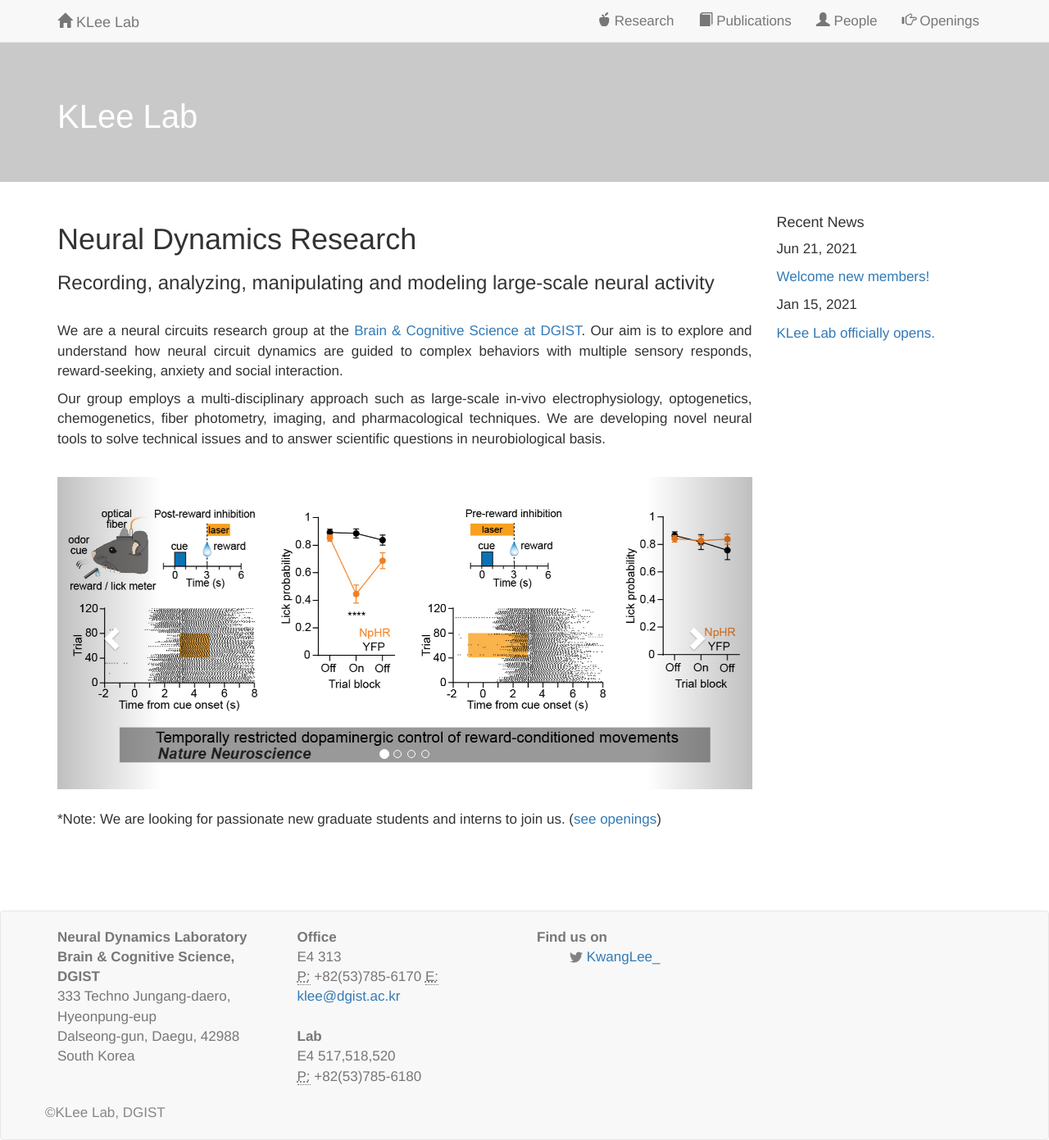
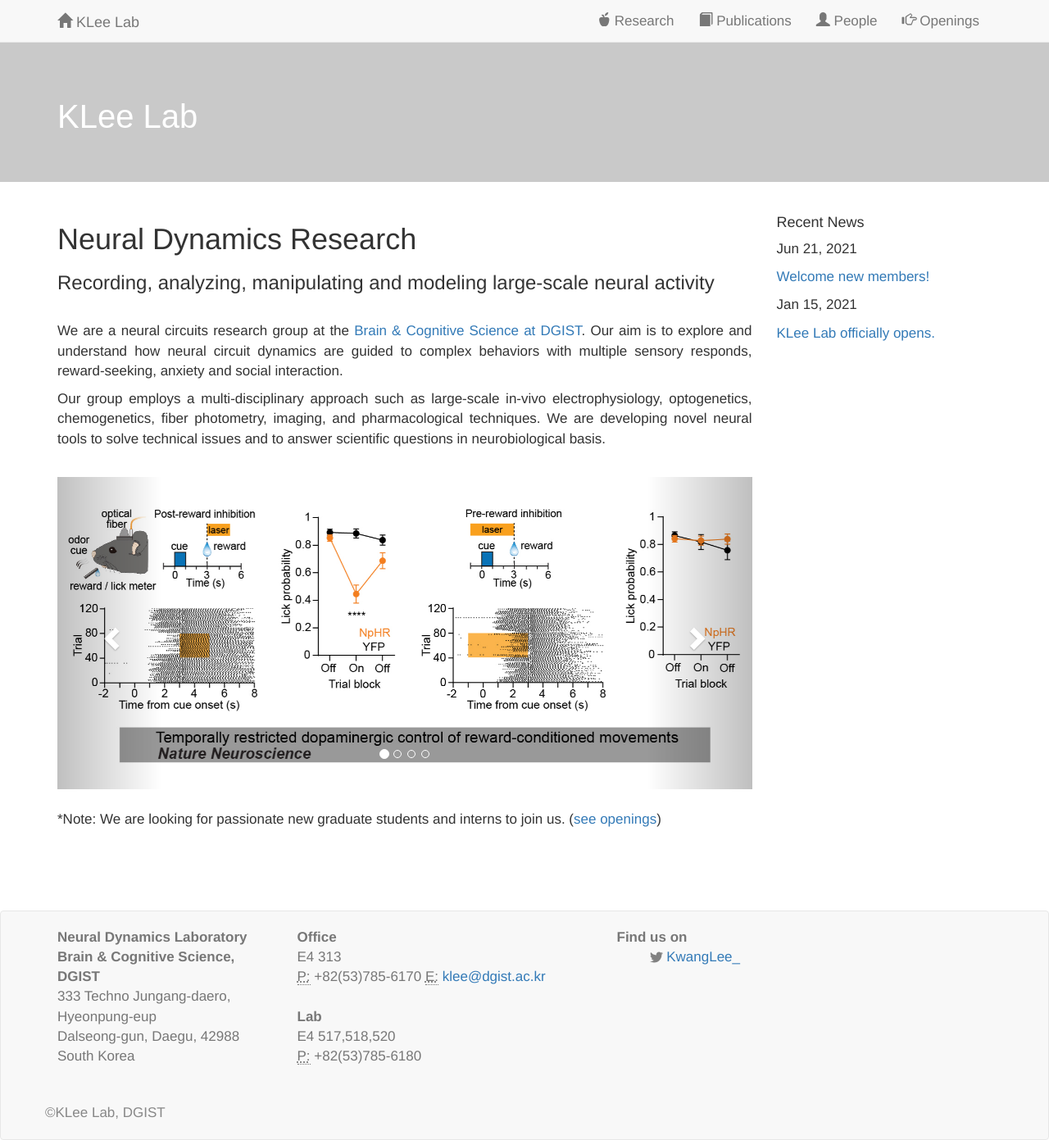
Before and after one commit to kleelab/kleelab.github.io, a Jekyll site: the page built from index.html, in a window 1280 px wide. Shown: the whole page at 82% size. Built offline with Jekyll 4.4.1, drawn with Linux system fonts in a browser that asks for light colours; nearby versions of some CDN libraries; a style sheet for code colours, icons or effects is not loaded.

Commit message:
Update footer.html

```diff
--- a/_includes/footer.html
+++ b/_includes/footer.html
@@ -14,7 +14,7 @@
                     </address>
                  </col-md-3>
                 </div>
-                <div class="col-md-3">
+                <div class="col-md-4">
                     <strong>Office</strong><br>
                     E4 313<br />
                         <abbr title="Phone">P:</abbr> +82(53)785-6170
@@ -24,9 +24,9 @@
                      <strong>Lab</strong><br>
                      E4 517,518,520<br />
                         <abbr title="Phone">P:</abbr> +82(53)785-6180</a> <br>
-                </col-md-3>
+                </col-md-4>
                 </div>
-                <div class="col-md-3">
+                <div class="col-md-2">
                     <strong>Find us on</strong>
                     <ul class="social-media-list">
                         {% if site.github_username %}
@@ -41,7 +41,7 @@
                         </li>
                         {% endif %}
                     </ul>
-                </col-md-3>
+                </col-md-2>
             </div>
         </div>
 
```
